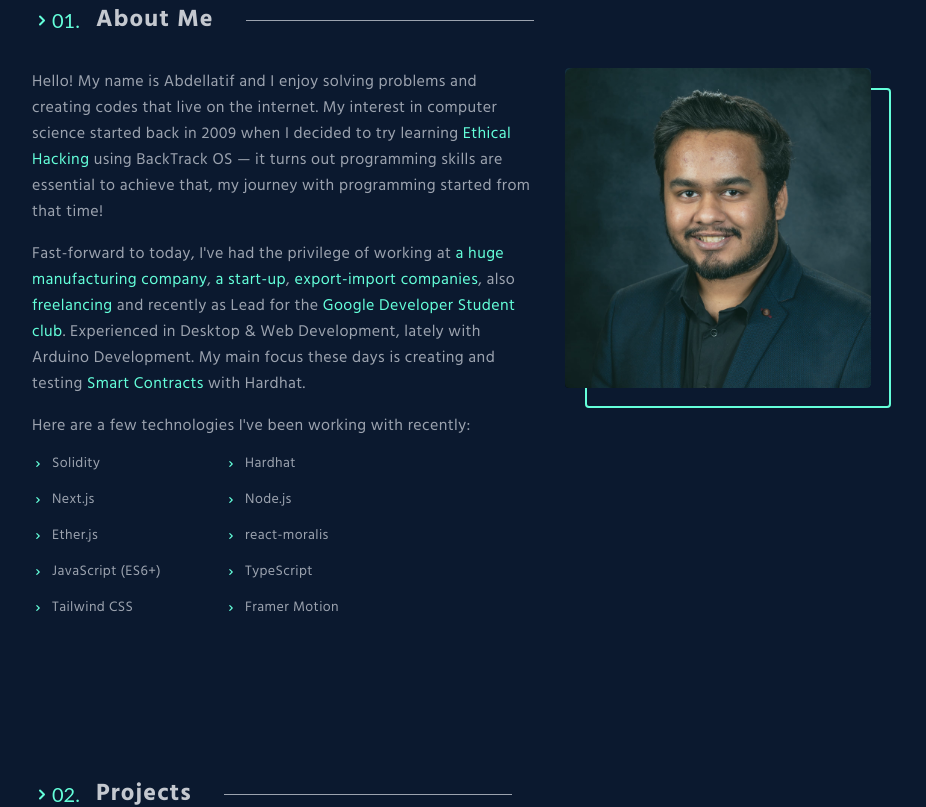
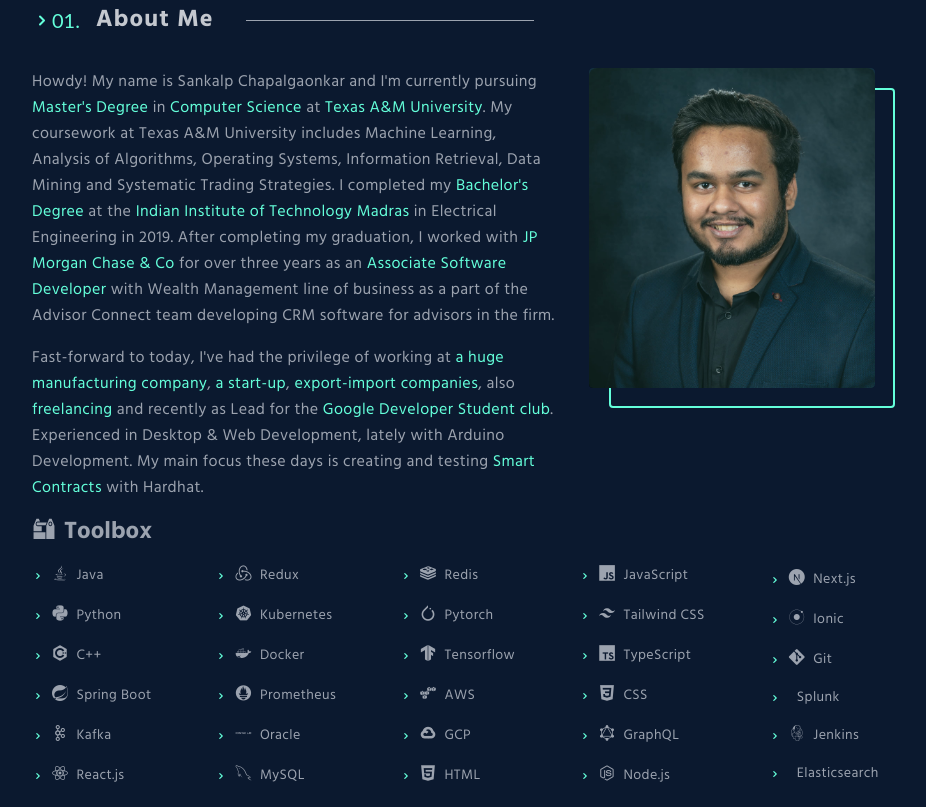
Before and after one commit to sankalpchap1/sankalpchap1.github.io, a Next.js app: page / in a window 1280 px wide. Shown: the part 880-1687 px from the top of the page, without its empty margins (158-1084 px from the left). Built offline with nearby package versions, Linux system fonts and the light colour scheme.

Commit message:
adding toolbox

```diff
--- a/components/AboutMe/AboutMe.jsx
+++ b/components/AboutMe/AboutMe.jsx
@@ -1,11 +1,20 @@
 import React from "react";
 import Img from "./Img";
 import ArrowIcon from "./ArrowIcon";
+import DevIcon from "../Resume/Skills/DevIcon";
+import { devIcons } from '../Resume/Skills/dev-icons'
+import { ToolboxIcon } from "../Socials/icons";
+
 const AboutMe = (props) => {
   const technologies = [
-    ["Solidity", "Next.js","Ether.js","JavaScript (ES6+)", "Tailwind CSS"],
-    ["Hardhat", "Node.js","react-moralis", "TypeScript", "Framer Motion"],
+    ["Solidity", "Next.js", "Ether.js", "JavaScript (ES6+)", "Tailwind CSS"],
+    ["Hardhat", "Node.js", "react-moralis", "TypeScript", "Framer Motion"],
   ];
+  const iconGroups = devIcons.reduce((acc, curr, i) => {
+    const index = Math.floor(i / 6);
+    acc[index] = acc[index] ? [...acc[index], curr] : [curr];
+    return acc;
+  }, []);
   return (
     <div id="aboutSection" data-aos="fade-up" className="snap-start flex flex-col  items-center py-20 bg-AAprimary">
       {/* // ? 0.1 About Me */}
@@ -29,10 +38,10 @@ const AboutMe = (props) => {
           <div className="w-full md:w-7/12 space-y-4 sm:text-base text-sm ">
             <div className="font-Header ">
               <span className="text-gray-400  tracking-wide">
-                Hello! My name is Abdellatif and I enjoy solving problems and creating codes that live on the internet.
-                My interest in computer science started back in 2009 when I decided to try learning{" "}
-                <span className="text-AAsecondary">Ethical Hacking</span> using BackTrack OS — it turns out programming
-                skills are essential to achieve that, my journey with programming started from that time!
+                Howdy! My name is Sankalp Chapalgaonkar and I'm currently pursuing <span className="text-AAsecondary">Master's Degree</span> in <span className="text-AAsecondary">Computer Science</span> at <span className="text-AAsecondary">Texas A&M University</span>.
+                My coursework at Texas A&M University includes Machine Learning, Analysis of Algorithms, Operating Systems, Information Retrieval, Data Mining and Systematic Trading Strategies.
+                I completed my <span className="text-AAsecondary">Bachelor's Degree</span> at the <span className="text-AAsecondary">Indian Institute of Technology Madras</span> in Electrical Engineering in 2019.
+                After completing my graduation, I worked with <span className="text-AAsecondary">JP Morgan Chase & Co</span> for over three years as an <span className="text-AAsecondary">Associate Software Developer</span> with Wealth Management line of business as a part of the Advisor Connect team developing CRM software for advisors in the firm.
               </span>
             </div>
             <div className="font-Header tracking-wide">
@@ -48,34 +57,25 @@ const AboutMe = (props) => {
               </span>
             </div>
 
-            <div className="font-Header tracking-wide">
-              <span className="text-gray-400  ">Here are a few technologies I&apos;ve been working with recently:</span>
-            </div>
+            <span className="flex items-center mb-8">
+              <div className="bg-back-subtle text-gray-400 pb-2 mr-2 rounded-full">
+                <ToolboxIcon />
+              </div>
+              <h4 className="text-2xl text-gray-400 text-accent font-semibold">Toolbox</h4>
+            </span>
             <div className="font-Header tracking-wide flex flex-row space-x-16">
-              <div className="flex flex-row space-x-2 items-center">
-                <div className="flex flex-col space-y-4 sm:text-base text-sm">
-                  {technologies[0].map((tech, index) => {
-                    return (
-                      <div key={index} className="flex flex-row items-center space-x-2">
+              {iconGroups.map((iconGroup, groupIndex) => (
+                <div key={groupIndex} className="flex flex-row space-x-1 items-center">
+                  <div className="flex flex-col space-y-4 sm:text-base text-sm">
+                    {iconGroup.map((icon, iconIndex) => (
+                      <div key={iconIndex} className="flex flex-row items-center space-x-2">
                         <ArrowIcon className={"h-3 w-3 text-AAsecondary"} />
-                        <span className="text-gray-400 sm:text-sm text-xs">{tech}</span>
+                        <DevIcon name={icon.name} iconName={icon.iconName} key={icon.name} />
                       </div>
-                    );
-                  })}
+                    ))}
+                  </div>
                 </div>
-              </div>
-              <div className="flex flex-row space-x-2 items-center">
-                <div className="flex flex-col space-y-4 sm:text-base text-sm">
-                  {technologies[1].map((tech, index) => {
-                    return (
-                      <div key={index} className="flex flex-row items-center space-x-2">
-                        <ArrowIcon className={"h-3 w-3 text-AAsecondary"} />
-                        <span className="text-gray-400 sm:text-sm text-xs">{tech}</span>
-                      </div>
-                    );
-                  })}
-                </div>
-              </div>
+              ))}
             </div>
           </div>
           {/* // ? Image in Desktop and Tablet */}
--- a/components/MyName/MyName.jsx
+++ b/components/MyName/MyName.jsx
@@ -18,7 +18,7 @@ const MyName = () => {
           }}
           className="text-AAsecondary font-mono"
         >
-          Hi, my name is
+          Howdy, my name is
         </motion.span>
         <motion.h1
           initial={{ y: 10, opacity: 0 }}
@@ -53,7 +53,7 @@ const MyName = () => {
           className="text-gray-400 font-Header text-sm md:text-lg sm:text-md mt-10 tracking-wider"
         >
           I&apos;m a <span className="text-AAsecondary">software engineer</span> skilled in problem-solving and specializing in building
-          <br className="md:block hidden" /> (and occasionally designing) exceptional digital experiences. Currently.{" "}
+          <br className="md:block hidden" /> full stack web applications. Currently.{" "}
           <br className="md:block hidden" />
           I&apos;m focused on creating and deploying <span className="text-AAsecondary">Smart Contracts</span> on the
           Blockchain.
--- a/components/NewHeader/MobileMenu.jsx
+++ b/components/NewHeader/MobileMenu.jsx
@@ -89,7 +89,7 @@ const MobileMenu = props => {
               Contact
             </span>
           </Link>
-          <a href={"/resume.pdf"} target={"_blank"} rel="noreferrer">
+          <a href={"/sankalp_resume.pdf"} target={"_blank"} rel="noreferrer">
             <button
               className="rounded border font-Text2  border-AAsecondary
            hover:bg-ResumeButtonHover py-2 sm:py-4 px-5 sm:px-10 text-xs text-AAsecondary"
--- a/components/Resume/Skills/DevIcon.jsx
+++ b/components/Resume/Skills/DevIcon.jsx
@@ -1,8 +1,8 @@
 const DevIcon = ({ iconName, name }) => {
   return (
     <li className="flex items-center" key={name}>
-      <i className={iconName}></i>
-      <span className="ml-2">{name}</span>
+      <span className="text-gray-400"><i className={iconName}></i></span>
+      <span className="ml-2 text-gray-400 sm:text-sm text-xs" style={{ whiteSpace: 'nowrap' }}>{name}</span>
     </li>
   )
 }
--- a/components/WorkCard/index.js
+++ b/components/WorkCard/index.js
@@ -17,7 +17,7 @@ const Work = ({ img, name, description, onClick }) => {
         image={img}
       />
       <CardContent sx={{ height: 135 }}>
-        <Typography gutterBottom variant="h5" component="div" className="flex-none font-bold tracking-wider text-lg sm:text-2xl">
+        <Typography gutterBottom variant="h5" component="div" className="flex-none tracking-wider text-lg sm:text-2xl">
           {name}
         </Typography>
         <Typography variant="body2" color="text.secondary">
```
